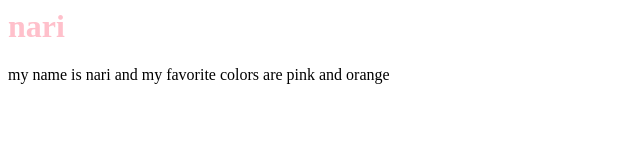
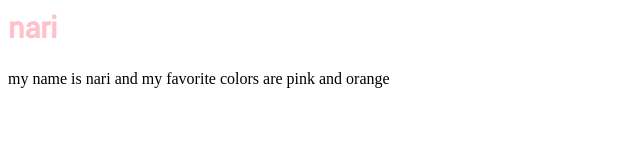
Before and after one commit to neptanari/neptanari.github.io, a plain HTML site: page index.html in a window 1280 px wide. Shown: the full height of the page, 0-640 px from the left. Drawn offline with Linux system fonts and the light colour scheme.

Commit message:
Update index.html

```diff
--- a/index.html
+++ b/index.html
@@ -1,9 +1,16 @@
+<head>
+  <link href="https://fonts.googleapis.com/css?family=Yantramanav" rel="stylesheet">
+
 <style>
 
-  h1 {color: pink;}
+  h1 {
+    color: pink;
+    font-family: 'Yantramanav', sans-serif;}
 
 </style>
+</head>
 
-
+<body>
 <h1> nari </h1>
 <p> my name is nari and my favorite colors are pink and orange </p>
+</body>
```
